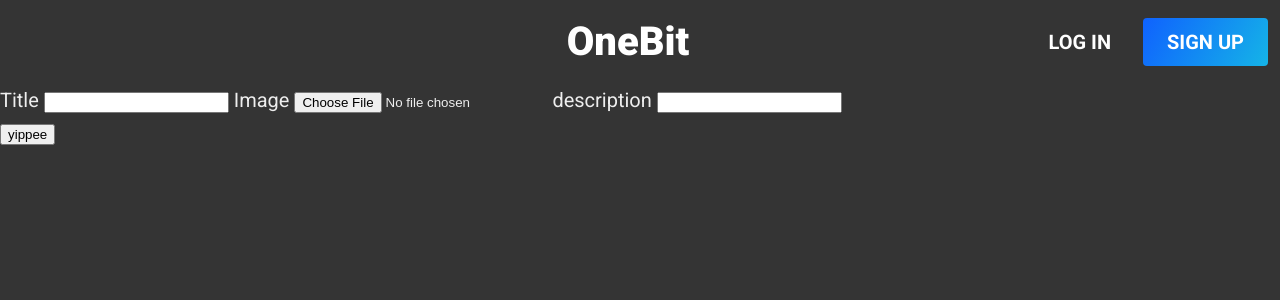
After one commit to David35k/13COMProject, a Flask app: page /createPost in a window 1280 px wide. The commit adds this page. Shown: the top 300 px of the page. Run offline with Flask 3, Linux system fonts and the light colour scheme.

Commit message:
added post creating functionality, looks ugly

```diff
--- a/app.py
+++ b/app.py
@@ -1,13 +1,11 @@
 from flask import Flask, render_template, request, session, flash, redirect
 import pymysql
 import hashlib
+import uuid
 
 app = Flask(__name__)
 
 app.secret_key = "epicSecretKeyNeverCanCrackThisEpicCode//123#@%"
-
-def encrypt(password):
-    return hashlib.sha256(password.encode()).hexdigest()
 
 def create_connection():
     return pymysql.connect(
@@ -17,6 +15,22 @@ def create_connection():
         database="OneBit",
         cursorclass=pymysql.cursors.DictCursor
     )
+
+# for encrypting your epic passwords
+# cant write a function to go backwards so no one knows what the password is lawl
+def encrypt(password):
+    return hashlib.sha256(password.encode()).hexdigest()
+
+# this is for saving images
+# adds some randomness to avoid double ups
+def saveFile(file, path, default = None):
+    if file:
+        randomness = str(uuid.uuid4())[:8] # only 8 characters
+        filePath = path + randomness + "-" + file.filename
+        file.save(filePath)
+        return "/" + filePath
+    else:
+        return default
 
 # main landing page when first visiting the website
 @app.route("/")
@@ -35,7 +49,6 @@ def signup():
                 values = (request.form["firstName"], request.form["userName"], request.form["email"], encrypt(request.form["password"]),)
                 cursor.execute(sql, values)
                 connection.commit()
-
 
     return render_template("signup.html")
 
@@ -88,6 +101,22 @@ def home():
 
     return render_template("home.html", posts=result, tags=tags)
 
+# for creating posts
+@app.route("/createPost", methods=["GET", "POST"])
+def createPost():
+     if request.method == "POST":
+        with create_connection() as connection:
+            with connection.cursor() as cursor:
+                sql = "INSERT INTO posts (userID, title, image, description) VALUES (%s, %s, %s, %s)"
+                values = (session["userID"], request.form["title"], saveFile(request.files["image"], "static/images/postImages/"), request.form["description"])
+                cursor.execute(sql, values)
+
+                # TODO: make it so that the user can also submit tags associated with the post
+
+                connection.commit()
+
+     return render_template("createPost.html")
+
 # for liking posts
 @app.route("/like")
 def like():
--- a/static/style/main.css
+++ b/static/style/main.css
@@ -163,7 +163,6 @@ nav a.pill {
     filter: drop-shadow(0px 0px 10px rgb(92, 92, 92));
 }
 
-
 /* The container <div> - needed to position the dropdown content */
 .dropdown {
     position: relative;
--- a/templates/_layout.html
+++ b/templates/_layout.html
@@ -29,6 +29,8 @@
             <div class="dropdown">
                 <a class="roboto-bold">OPTIONS</a>
                 <div class="dropdown-content">
+                    <a class="dropdown-link">{{ session["userName"] }}</a>
+                    <hr>
                     <a class="dropdown-link" href="/profile">Profile</a>
                     <a class="dropdown-link" href="/createPost">Create Post</a>
                     <hr>
--- /dev/null
+++ b/templates/createPost.html
@@ -0,0 +1,23 @@
+{% extends "_layout.html" %}
+
+{% block title %}Sign Up{% endblock title %}
+
+{% block style %}
+
+{% endblock style %}
+
+{% block content %}
+<form method="POST" enctype="multipart/form-data">
+    <div>
+        <label for=" title">Title</label>
+        <input id="title" name="title" type="text">
+
+        <label for="image">Image</label>
+        <input id="image" name="image" type="file" accept="image/*">
+
+        <label for="description">description</label>
+        <input id="description" name="description" type="text">
+    </div>
+    <button>yippee</button>
+</form>
+{% endblock content %}
```
Also changed, not shown: static/images/postImages/255920b8-seky911.png (added).
